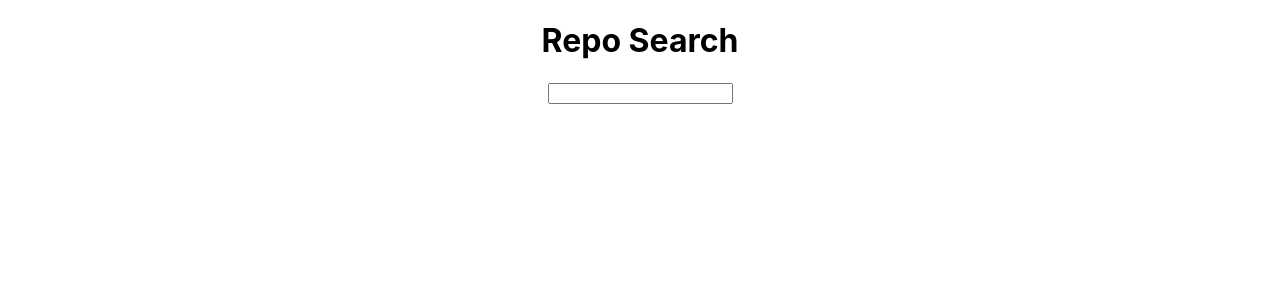
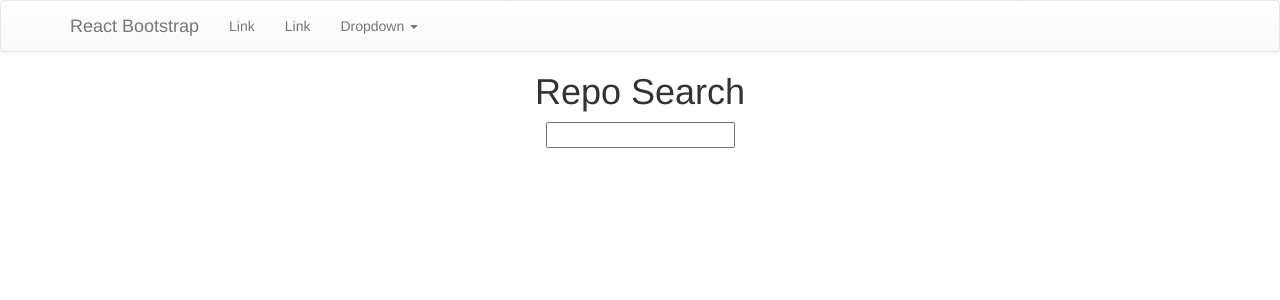
Before and after one commit to code-42/github-searcher, a React (Create React App) app: page / in a window 1280 px wide. Shown: the top 300 px of the page. Built offline with nearby package versions, Linux system fonts and the light colour scheme.

Commit message:
remove bootstrap4 and add bootstrap3 and react-bootstrap

```diff
--- a/package.json
+++ b/package.json
@@ -3,8 +3,12 @@
   "version": "0.1.0",
   "private": true,
   "dependencies": {
+    "ajv": "^6.5.4",
     "axios": "^0.18.0",
+    "bootstrap": "^3.3.7",
+    "jquery": "^3.3.1",
     "react": "^16.5.2",
+    "react-bootstrap": "^0.32.4",
     "react-dom": "^16.5.2",
     "react-redux": "^5.0.7",
     "react-scripts": "2.0.5",
--- a/src/App.js
+++ b/src/App.js
@@ -2,11 +2,16 @@ import React, { Component } from 'react';
 import './App.css';
 import store from './store/';
 import RepoSearch from './RepoSearch'
+import 'bootstrap/dist/css/bootstrap.css';
+// import 'bootstrap/dist/css/bootstrap-theme.css';
+import { Navbar, Nav, NavItem, MenuItem, NavDropdown } from 'react-bootstrap';
+
 
 class App extends Component {
   render() {
     return (
       <div className="App">
+
         <RepoSearch store={store}/>
       </div>
     );
--- a/src/RepoSearch.js
+++ b/src/RepoSearch.js
@@ -1,11 +1,33 @@
 import React from 'react';
+import ReactDOM from 'react-dom';
 import {connect} from 'react-redux';
+import './index.css';
 import Api from './Api';
-import axios from 'axios';
+
+// inspired by https://www.youtube.com/watch?v=pCgDRgmfilE
+import {MenuItem, Nav, Navbar, NavDropdown, NavItem} from "react-bootstrap";
 
 function RepoSearch(props){
     return(
         <div>
+            <Navbar>
+                <Navbar.Header>
+                    <Navbar.Brand>
+                        <a href="#">React Bootstrap</a>
+                    </Navbar.Brand>
+                </Navbar.Header>
+                <Nav>
+                    <NavItem eventKey={1} href="#">Link</NavItem>
+                    <NavItem eventKey={2} href="#">Link</NavItem>
+                    <NavDropdown eventKey={3} title="Dropdown" id="basic-nav-dropdown">
+                        <MenuItem eventKey={3.1}>Action 1</MenuItem>
+                        <MenuItem eventKey={3.2}>Action 2</MenuItem>
+                        <MenuItem eventKey={3.3}>Action 3</MenuItem>
+                        <MenuItem divider />
+                        <MenuItem eventKey={3.3}>Separate Link</MenuItem>
+                    </NavDropdown>
+                </Nav>
+            </Navbar>
             <h1>Repo Search</h1>
             <form onSubmit={(evt) => props.handleSubmit(evt, props.inputValue)}>
                 <input value={props.inputValue} onChange={props.handleInputChange}/>
--- a/src/index.js
+++ b/src/index.js
@@ -3,6 +3,10 @@ import ReactDOM from 'react-dom';
 import './index.css';
 import App from './App';
 import * as serviceWorker from './serviceWorker';
+
+// inspired by https://www.youtube.com/watch?v=pCgDRgmfilE
+import 'bootstrap/dist/css/bootstrap.css';
+import 'bootstrap/dist/css/bootstrap-theme.css';
 
 ReactDOM.render(<App />, document.getElementById('root'));
 
```
Also changed, not shown: 2 other files (tests, documents, lock files or other folders).
